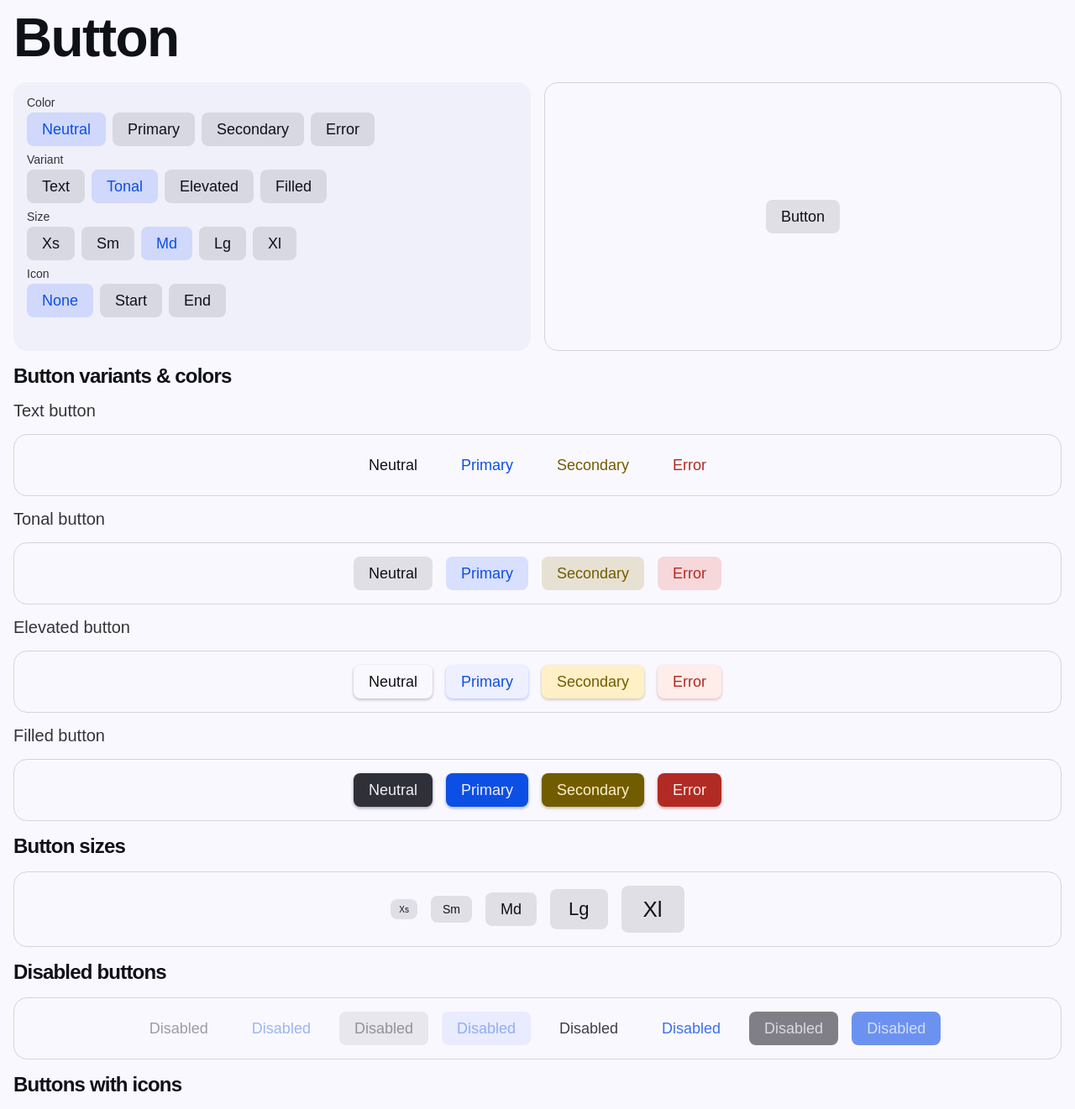
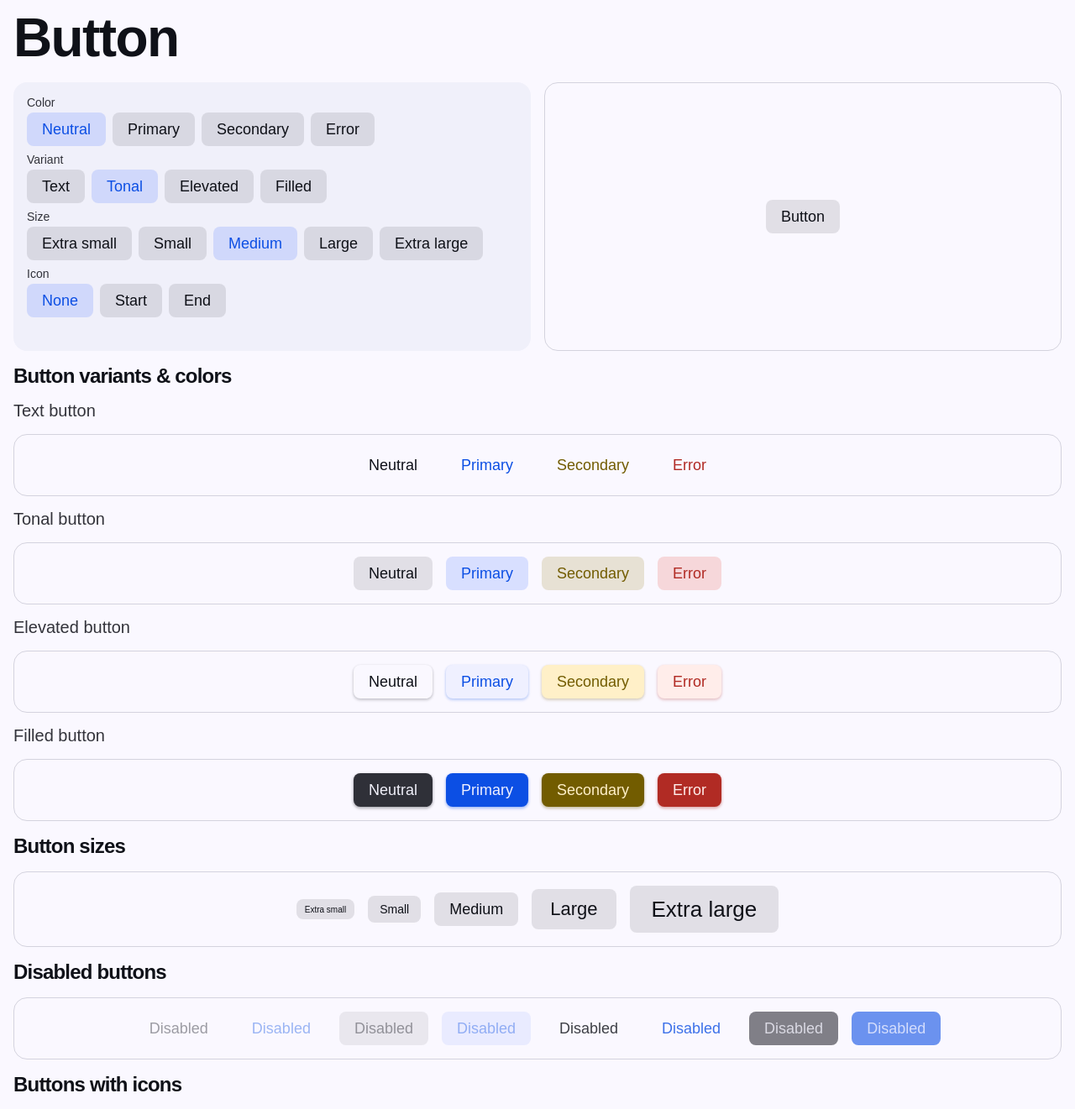
Before and after one commit to TheOmer77/omer-ui-old, a React (Vite) app: page / in a window 1280 px wide. Shown: the top 1321 px of the page at 84% size. Built offline with nearby package versions, Linux system fonts and the light colour scheme.

Commit message:
Use DemoOption for button sizes in ButtonDemo

```diff
--- a/demo/pages/ButtonDemo.tsx
+++ b/demo/pages/ButtonDemo.tsx
@@ -1,6 +1,5 @@
 import { Fragment, useState } from 'react';
 
-// Components
 import Button, {
   ButtonColor,
   ButtonIconPosition,
@@ -10,7 +9,8 @@ import Button, {
 import Demo from '../components/Demo';
 import DemoComponents from '../components/DemoComponents';
 
-// Icons
+import type { DemoOption } from '../types';
+
 import { ReactComponent as AddIcon } from '../assets/icons/add.svg';
 
 const buttonColors: ButtonColor[] = [
@@ -20,8 +20,15 @@ const buttonColors: ButtonColor[] = [
     'error',
   ],
   buttonIconPositions: ButtonIconPosition[] = ['start', 'end'],
-  buttonSizes: ButtonSize[] = ['xs', 'sm', 'md', 'lg', 'xl'],
   buttonVariants: ButtonVariant[] = ['text', 'tonal', 'elevated', 'filled'];
+
+const buttonSizes: DemoOption<ButtonSize, { className: string }>[] = [
+  { label: 'Extra small', value: 'xs' },
+  { label: 'Small', value: 'sm' },
+  { label: 'Medium', value: 'md' },
+  { label: 'Large', value: 'lg' },
+  { label: 'Extra large', value: 'xl' },
+];
 
 const ButtonDemo = () => {
   const [color, setColor] = useState<ButtonColor>('neutral'),
@@ -75,13 +82,13 @@ const ButtonDemo = () => {
             label: 'Size',
             component: (
               <>
-                {buttonSizes.map(buttonSize => (
+                {buttonSizes.map(({ label, value }) => (
                   <Button
-                    key={buttonSize}
-                    color={size === buttonSize ? 'primary' : 'neutral'}
-                    onClick={() => setSize(buttonSize)}
+                    key={value}
+                    color={size === value ? 'primary' : 'neutral'}
+                    onClick={() => setSize(value)}
                   >
-                    {`${buttonSize[0].toUpperCase()}${buttonSize.slice(1)}`}
+                    {label}
                   </Button>
                 ))}
               </>
@@ -141,9 +148,9 @@ const ButtonDemo = () => {
       ))}
       <h2>Button sizes</h2>
       <DemoComponents>
-        {buttonSizes.map(size => (
-          <Button key={size} size={size}>
-            {`${size[0].toUpperCase()}${size.slice(1)}`}
+        {buttonSizes.map(({ label, value }) => (
+          <Button key={value} size={value} id={`demo-btn-${value}`}>
+            {label}
           </Button>
         ))}
       </DemoComponents>
```
